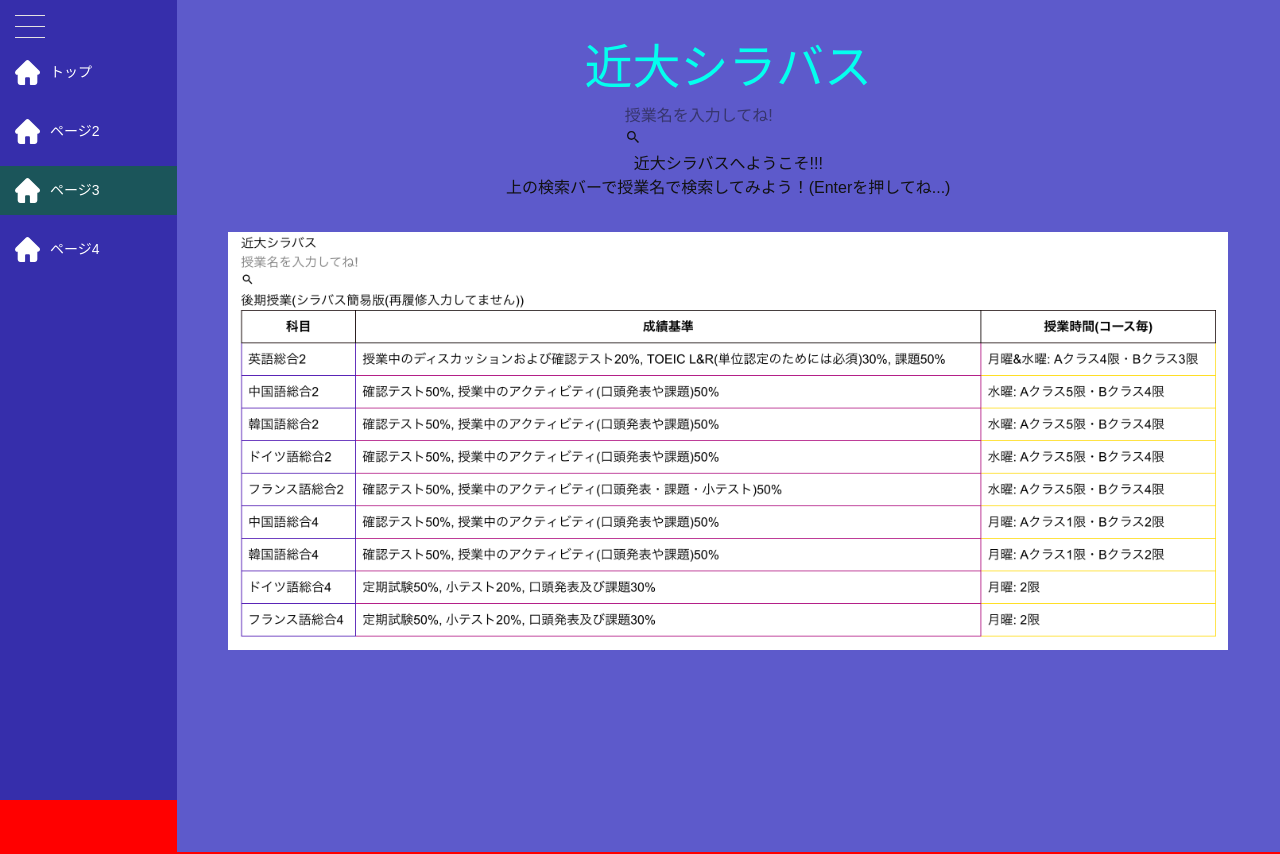
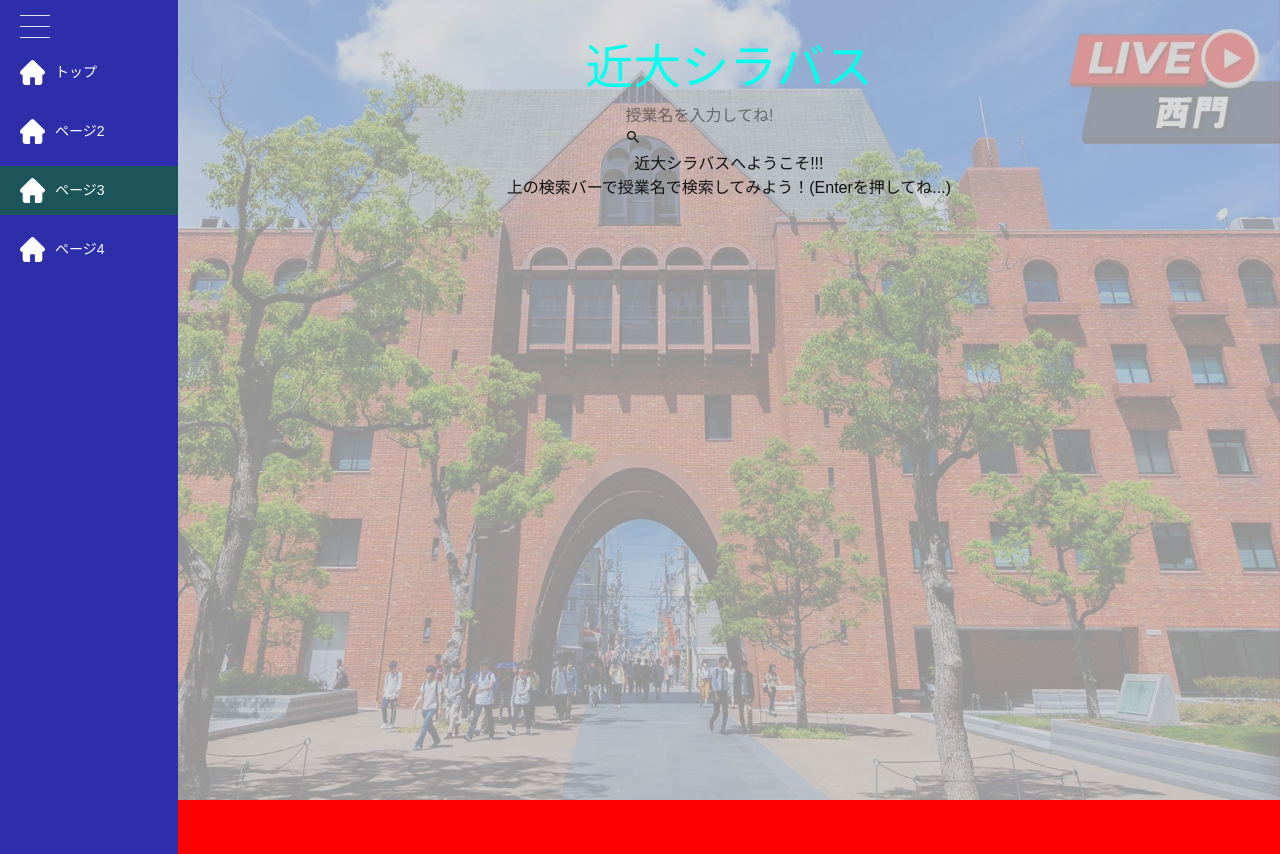
Before and after one commit to sazanami01/KITHack2025_teamA, a Next.js app in the folder kithack2025_team_a/: page /page2 in a window 1280 px wide. Shown: the top 854 px of the page. Built offline with nearby package versions, Linux system fonts and the light colour scheme.

Commit message:
画像の挿入に成功

```diff
--- a/kithack2025_team_a/app/gradeCalc/page.tsx
+++ b/kithack2025_team_a/app/gradeCalc/page.tsx
@@ -10,6 +10,9 @@
 import SearchBar from "../page2/SearchBar";
 import { Flex, TextInput, ActionIcon } from '@mantine/core';
 import { MantineProvider } from '@mantine/core';
+
+import Image from "next/image";
+import icon from "../page2/mon.jpg";
 
 
 //　ArtPageコンポーネントが受け取るprops（引数）の型を定義するはず(意味なしだから削除)
@@ -122,8 +125,31 @@
     : grades; //queryが空の場合は全ての授業を表示
 
   return (
+
+    <div style={{ position: "relative", minHeight: "100vh", overflow: "hidden" }}>
+      {/* 背景画像 */}
+      <div style={{
+        position: "fixed",
+        top: 0,
+        right: 0,
+        width: "100vw",
+        height: "100vh",
+        zIndex: -1,
+      }}>
+        <Image
+          src={icon}
+          alt="背景画像"
+          fill
+          style={{ objectFit: "cover" }}
+          quality={100}
+          sizes="100vw"
+        />
+      </div>
+
+
     <Layout>
-    <div style={{ padding: "2rem" ,...{ backgroundColor: 'White', minHeight: '100vh' }}}>
+
+    <div style={{ padding: "2rem" }}>
         <h3>近大シラバス</h3>
         <SearchBar />
 
@@ -153,5 +179,7 @@
       {results.length === 0 && <div>該当する科目がありません。</div>}
     </div>
     </Layout>
+
+    </div>
   );
 }
--- a/kithack2025_team_a/app/page.tsx
+++ b/kithack2025_team_a/app/page.tsx
@@ -5,9 +5,33 @@
 
 import styles from './topPage.module.css';
 
+import Image from "next/image";
+import icon from "./page2/mon.jpg";
+
 
 export default function Home() {
   return (
+
+    <div style={{ position: "relative", minHeight: "100vh", overflow: "hidden" }}>
+      {/* 背景画像 */}
+      <div style={{
+        position: "fixed",
+        top: 0,
+        right: 0,
+        width: "100vw",
+        height: "100vh",
+        zIndex: -1,
+      }}>
+        <Image
+          src={icon}
+          alt="背景画像"
+          fill
+          style={{ objectFit: "cover" }}
+          quality={100}
+          sizes="100vw"
+        />
+      </div>
+
     <Layout>
       <div>
 
@@ -34,5 +58,7 @@
 
   </div>
     </Layout>
+
+    </div>
   )
 }
--- a/kithack2025_team_a/app/page1/page.tsx
+++ b/kithack2025_team_a/app/page1/page.tsx
@@ -10,6 +10,9 @@
 
 import '../globals.css'
 import { Layout } from "../styles/Layout";
+
+import Image from "next/image";
+import icon from "../page2/mon.jpg";
 
 interface Event {
   title: string;
@@ -155,6 +158,30 @@
   }
 
   return (
+
+    <div style={{ position: "relative", minHeight: "100vh", overflow: "hidden" }}>
+      {/* 背景画像 */}
+      <div style={{
+        position: "fixed",
+        top: 0,
+        right: 0,
+        width: "100vw",
+        height: "100vh",
+        zIndex: -1,
+      }}>
+        <Image
+          src={icon}
+          alt="背景画像"
+          fill
+          style={{ objectFit: "cover" }}
+          quality={100}
+          sizes="100vw"
+        />
+      </div>
+
+
+
+
     <Layout>
       <nav className="flex justify-between mb-12 border-b border-violet-100 p-4">
         <h1 className="font-bold text-2xl text-gray-700">時間割表</h1>
@@ -358,5 +385,7 @@
         </Transition.Root>
       </main >
     </Layout>
+
+    </div>
   )
 }
--- a/kithack2025_team_a/app/page2/page.tsx
+++ b/kithack2025_team_a/app/page2/page.tsx
@@ -3,7 +3,7 @@
 
 import * as React from 'react';
 
-import icon from "./sample3.png";
+import icon from "./mon.jpg";
 import Image from "next/image";
 
 import {
@@ -45,7 +45,32 @@
 
   return (
      /* ここから下が検索結果の表示部分 */
+
+    <div style={{ position: "relative", minHeight: "100vh", overflow: "hidden" }}>
+      {/* 背景画像 */}
+      <div style={{
+        position: "fixed",
+        top: 0,
+        right: 0,
+        width: "100vw",
+        height: "100vh",
+        zIndex: -1,
+      }}>
+        <Image
+          src={icon}
+          alt="背景画像"
+          fill
+          style={{ objectFit: "cover" }}
+          quality={100}
+          sizes="100vw"
+        />
+      </div>
+
+
     <Flex direction="column" align="center" justify="center" style={{ minHeight: 'calc(100vh - 100px)' }}>
+
+
+
         {query.length >= 1 ? (
           <Box my="md" style={{ width: '100%', maxWidth: '800px' }}>
           <Suspense key={query} fallback={ // queryが変わるたびにSuspenseをリセットする
@@ -66,20 +91,22 @@
               上の検索バーで授業名で検索してみよう！(Enterを押してね...)
               <br />
 
-            <div style={{
+              <div style={{
                 display: 'flex',          // 全体をフレックスコンテナに
                 flexDirection: 'column',  // 縦方向に配置
                 alignItems: 'center',     // 横方向中央揃え
                 paddingTop: '2rem'        // 上部に余白
-              }}><Image src={icon} alt="icon" width={1000} height={1000}/>
+            }}>
+              </div>
+
             </div>
 
 
-
-
-            </div>
           </Box>
           )}
+
       </Flex>
+
+      </div>
     );
   };
--- a/kithack2025_team_a/app/styles/Layout.module.scss
+++ b/kithack2025_team_a/app/styles/Layout.module.scss
@@ -1,6 +1,6 @@
 .root {
 
-  $paddings: 15px;
+  $paddings: 20px;
   @mixin borderStyle() {
 
     display: block;
@@ -26,9 +26,10 @@
 
     position: -webkit-sticky; /* Safari対応 */
     position: sticky;
+    position: "fixed";
     top: 0;
-    height: 100vh;
-    background-color: #362eab;
+    height: 130vh;
+    background-color: #2e2eab;
 
     padding-left: $paddings;
     padding-right: $paddings;
@@ -151,7 +152,7 @@
 
   .mainContent {
 
-    background: #5d5acb;
+    //background: #5d5acb;
     width: 100%;
   }
 }
```
Also changed, not shown: kithack2025_team_a/app/page2/layout.tsx (+6 -2 lines), kithack2025_team_a/app/page2/mon.jpg (added).
